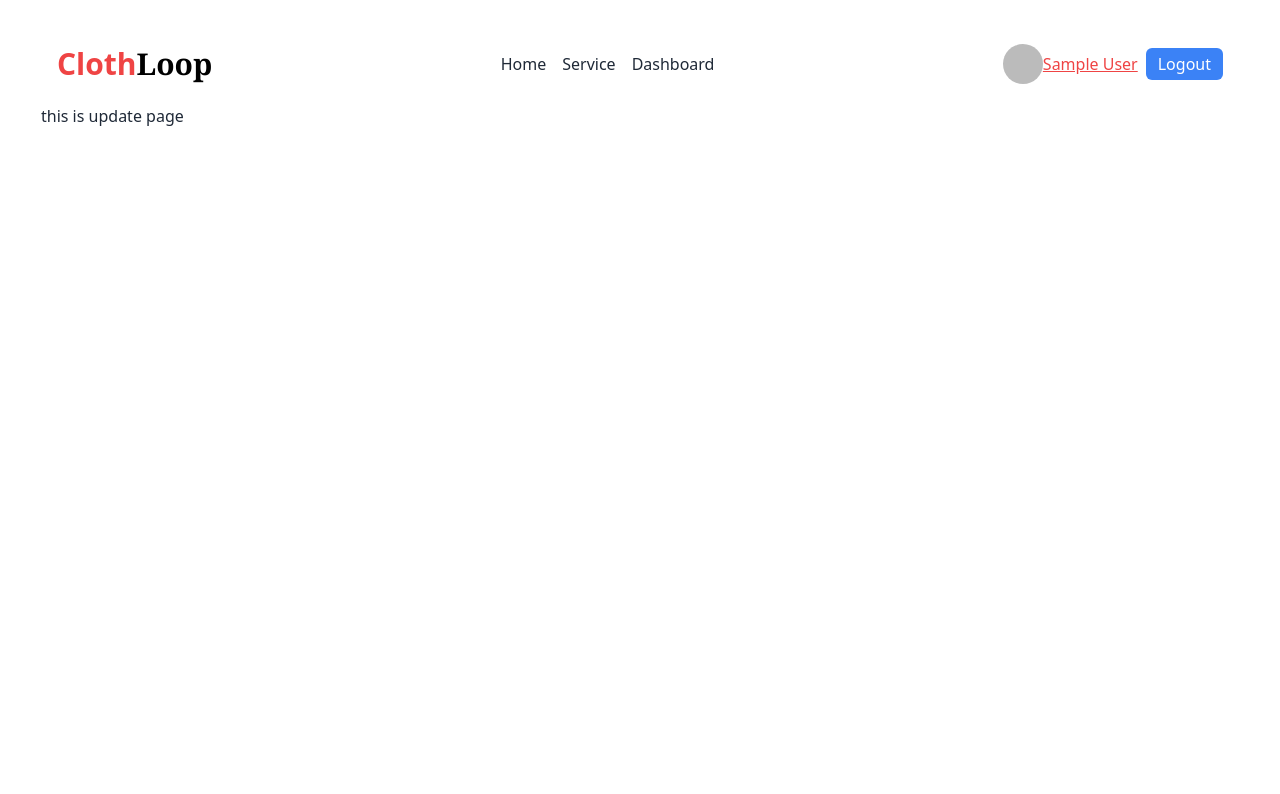
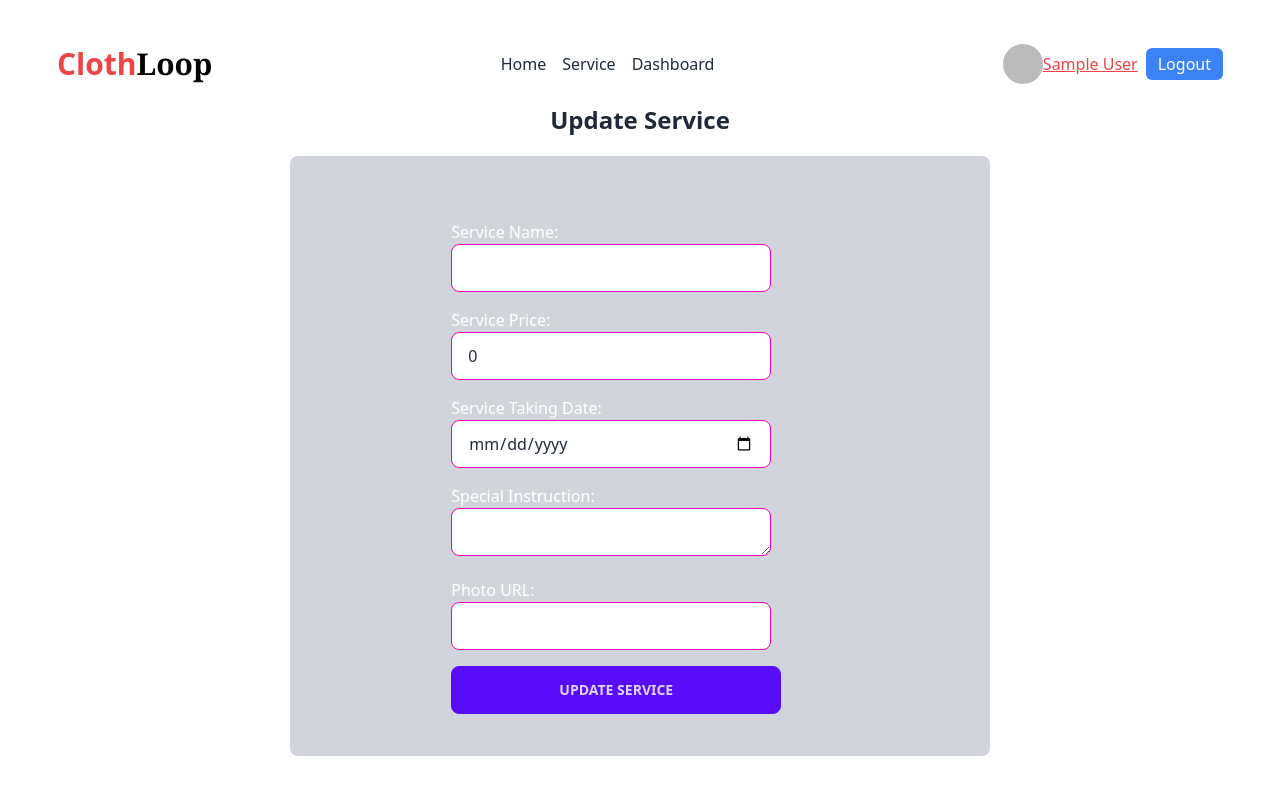
Before and after one commit to nasimuk47/clothloop-client-side, a React (Vite) app: page /manage-services/1 in a window 1280 px wide. Shown: the top 794 px of the page. Built offline with nearby package versions, Linux system fonts and the light colour scheme; no server answers; sample sign-in values are in the browser's storage.

Commit message:
added update service route

```diff
--- a/src/Components/DashBaord/ManageService.jsx
+++ b/src/Components/DashBaord/ManageService.jsx
@@ -2,12 +2,56 @@ import { Helmet } from "react-helmet";
 import { useState, useEffect, useContext } from "react";
 import { useNavigate } from "react-router-dom";
 import { AuthContext } from "../Auth/AuthProvider";
+import Swal from "sweetalert2";
 
 const ManageService = () => {
     const [bookings, setBookings] = useState([]);
     const navigate = useNavigate();
 
     const { user } = useContext(AuthContext);
+
+    const handleDelete = (id) => {
+        Swal.fire({
+            title: "Delete Service",
+            text: "Are you sure you want to delete this service?",
+            icon: "warning",
+            showCancelButton: true,
+            confirmButtonColor: "#d33",
+            cancelButtonColor: "#3085d6",
+            confirmButtonText: "Yes, delete it!",
+        }).then((result) => {
+            if (result.isConfirmed) {
+                // User confirmed to delete
+                fetch(`http://localhost:5000/bookings/${id}`, {
+                    method: "DELETE",
+                })
+                    .then((res) => res.json())
+                    .then((data) => {
+                        if (data.deletedCount > 0) {
+                            Swal.fire(
+                                "Deleted!",
+                                "Service deleted successfully",
+                                "success"
+                            );
+
+                            setBookings((prevBookings) =>
+                                prevBookings.filter(
+                                    (booking) => booking._id !== id
+                                )
+                            );
+                        }
+                    })
+                    .catch((error) => {
+                        console.error("Error deleting service:", error);
+                        Swal.fire(
+                            "Error",
+                            "An error occurred while deleting the service",
+                            "error"
+                        );
+                    });
+            }
+        });
+    };
 
     useEffect(() => {
         if (user) {
@@ -65,7 +109,11 @@ const ManageService = () => {
                                         }>
                                         Edit
                                     </button>
-                                    <button className="btn btn-neutral ">
+                                    <button
+                                        onClick={() =>
+                                            handleDelete(booking._id)
+                                        }
+                                        className="btn btn-neutral ">
                                         Delete
                                     </button>
                                 </div>
--- a/src/Components/Page/Service.jsx
+++ b/src/Components/Page/Service.jsx
@@ -98,14 +98,7 @@ const Service = () => {
                                       )
                                     : ""}
                             </p>
-                            <p>
-                                {service.ServiceDescription
-                                    ? service.ServiceDescription.substring(
-                                          0,
-                                          100
-                                      )
-                                    : ""}
-                            </p>
+
                             <div className="flex items-center gap-1 justify-center">
                                 <img
                                     src={service.ServiceProviderImage}
--- a/src/Components/Page/ServiceDetails.jsx
+++ b/src/Components/Page/ServiceDetails.jsx
@@ -32,7 +32,6 @@ const ServiceDetails = () => {
         console.log("Special instruction:", specialInstruction);
 
         const bookingData = {
-            serviceId: id,
             serviceTakingDate,
             specialInstruction,
             userEmail: user.email,
--- a/src/Components/Page/UpdateService.jsx
+++ b/src/Components/Page/UpdateService.jsx
@@ -1,12 +1,116 @@
-import { Helmet } from "react-helmet";
+/* eslint-disable no-unused-vars */
+import React, { useState } from "react";
 
 const UpdateService = () => {
+    const [serviceData, setServiceData] = useState({
+        serviceName: "",
+        servicePrice: 0,
+        serviceTakingDate: "",
+        specialInstruction: "",
+        photoURL: "",
+    });
+
+    const handleUpdateService = () => {
+        const id = "6548d315909a26782ff8ba60";
+
+        const requestOptions = {
+            method: "PUT",
+            headers: { "Content-Type": "application/json" },
+            body: JSON.stringify(serviceData),
+        };
+
+        fetch(`http://localhost:5000/bookings/${id}`, requestOptions)
+            .then((response) => {
+                if (response.ok) {
+                    return response.json();
+                } else {
+                    throw new Error("Error updating service");
+                }
+            })
+            .then((data) => {
+                console.log("Service updated successfully", data);
+            })
+            .catch((error) => {
+                console.error(error.message);
+            });
+    };
+
+    const handleChange = (e) => {
+        const { name, value } = e.target;
+        setServiceData({
+            ...serviceData,
+            [name]: value,
+        });
+    };
+
     return (
         <div>
-            <Helmet>
-                <title>ClothLoop | Update Service</title>
-            </Helmet>
-            <h2>this is update page</h2>
+            <h1 className="text-2xl font-bold flex justify-center">
+                Update Service
+            </h1>
+            <div className="bg-gray-300 mt-5 flex justify-center w-[700px] mx-auto h-[600px] rounded-lg">
+                <form>
+                    <div className="mt-16">
+                        <label className="text-white">Service Name:</label>
+                        <input
+                            type="text"
+                            name="serviceName"
+                            value={serviceData.serviceName}
+                            onChange={handleChange}
+                            className="input input-bordered input-secondary w-full max-w-xs"
+                        />
+                    </div>
+                    <div className="mt-4">
+                        <label className="text-white">Service Price:</label>
+                        <input
+                            type="number"
+                            name="servicePrice"
+                            value={serviceData.servicePrice}
+                            onChange={handleChange}
+                            className="input input-bordered input-secondary w-full max-w-xs"
+                        />
+                    </div>
+                    <div className="mt-4">
+                        <label className="text-white">
+                            Service Taking Date:
+                        </label>
+                        <input
+                            type="date"
+                            name="serviceTakingDate"
+                            value={serviceData.serviceTakingDate}
+                            onChange={handleChange}
+                            className="input input-bordered input-secondary w-full max-w-xs"
+                        />
+                    </div>
+                    <div className="mt-4">
+                        <label className="text-white">
+                            Special Instruction:
+                        </label>
+                        <textarea
+                            name="specialInstruction"
+                            value={serviceData.specialInstruction}
+                            onChange={handleChange}
+                            className="input input-bordered input-secondary w-full max-w-xs"
+                        />
+                    </div>
+                    <div className="mt-4">
+                        <label className="text-white">Photo URL:</label>
+                        <input
+                            type="text"
+                            name="photoURL"
+                            value={serviceData.photoURL}
+                            onChange={handleChange}
+                            className="input input-bordered input-secondary w-full max-w-xs"
+                        />
+                    </div>
+                    <button
+                        type="button"
+                        className="btn btn-primary w-[330px] mt-4"
+                        onClick={handleUpdateService}>
+                        Update Service
+                    </button>
+                </form>
+            </div>
         </div>
     );
 };
```
